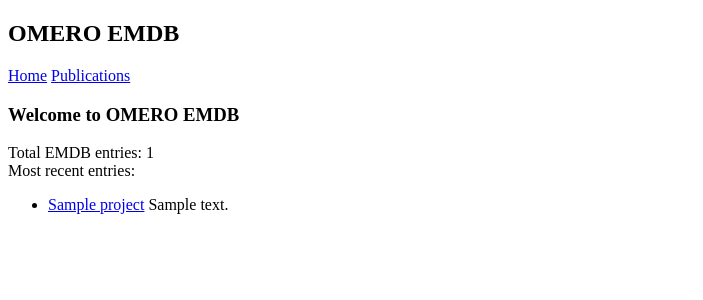
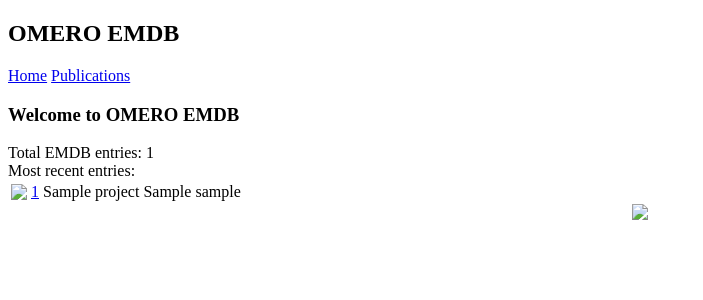
Before and after one commit to ome/webemdb, a Django app: template templates/webemdb/index.html in a window 1280 px wide. Shown: the top 300 px of the page, without its empty margins (0-703 px from the left). Run offline with Django 3.2, Linux system fonts and the light colour scheme; the template is opened without the code that fills it: most values are stand-ins (such as "Sample title", 1, 10 or a date in 2020).

Commit message:
New home page for web-emdb. Closes #2751.
git-svn-id: file:///home/svn/omero/trunk@7869 05709c45-44f0-0310-885b-81a1db45b4a6

```diff
--- a/media/webemdb/css/index.css
+++ b/media/webemdb/css/index.css
@@ -12,3 +12,9 @@
     margin-right:auto;
     width: 900px;
 }
+
+img.previewGif {
+    max-width: 75px;
+    max-height: 75px;
+    border-width: 0px;
+}
--- a/templates/webemdb/browse/resolutionByAuthor.html
+++ b/templates/webemdb/browse/resolutionByAuthor.html
@@ -22,6 +22,7 @@
             <th>entry</th>
             <th>title</th>
             <th>resolution</th>
+            <th>sample</td>
         </tr>
         </thead>
         <tbody>
@@ -36,8 +37,9 @@
                 </a>
             </td>
           <td><a href="{% url webemdb_entry r.entryId %}">{{ r.entryId }}</a></td>
-          <td>{{ r.desc }}</td>
+          <td>{{ r.title }}</td>
           <td>{{ r.resolution }}</td>
+          <td>{{ r.sample }}</td>
       </tr>
     {% endfor %}
         </tbody>
--- a/templates/webemdb/index.html
+++ b/templates/webemdb/index.html
@@ -4,6 +4,12 @@
 
 {% block link %}
 <link rel="stylesheet" href="{% url webemdb 'css/index.css' %}" type="text/css" />
+<style type="text/css">
+.randomGifs {
+    text-align:center;
+}
+</style>
+
 {% endblock %}
 
 {% block content %}
@@ -13,11 +19,22 @@
 
     Total EMDB entries: {{ entryCount }} <br>
     Most recent entries:
-    <ul>
+    <table>
         {% for p in projects %}
-          <li><a href="{% url webemdb.views.entry p.getName %}">{{ p.getName }}</a> {{ p.description }}</li>
+            <tr><td><a href="{% url webemdb.views.entry p.id %}">
+                    <img src="{% url webemdb_gif p.id %}" border='0' class="previewGif" />
+                </a></td>
+                <td><a href="{% url webemdb.views.entry p.id %}">{{ p.id }}</a> {{ p.title }} </td>
+                <td> {{ p.sample }} </td>
         {% endfor %}
-    </ul>
+    </table>
+
+    <div class="randomGifs">
+        {% for rnd in randomIds %}
+            <a href="{% url webemdb.views.entry rnd %}">
+                <img src="{% url webemdb_gif rnd %}" border='0' class="previewGif" />
+            </a>
+        {% endfor %}
     </div>
 
 {% endblock %}
--- a/urls.py
+++ b/urls.py
@@ -31,7 +31,6 @@
     url( r'^image/(?P<imageId>[0-9]+)/$', views.image, name='webemdb_image' ),
     url( r'^mapmodel/(?P<imageId>[0-9]+)/$', views.mapmodel, name='webemdb_mapmodel' ),     # uses OMERO Image-Id
     url( r'^mapmodelemdb/(?P<entryId>[0-9]+)/$', views.mapmodelemdb, name='webemdb_mapmodelemdb' ), # uses EMDB entry-Id
-    url( r'^mapmodel/(?P<imageId>[0-9]+)/(?P<entryId>[0-9]+)/$', views.mapmodel, name='webemdb_mapmodel' ), # uses both Ids!
 
     # render the image as a projection jpeg, maximum-intensity (default), mean or sum.
     url( r'^projection/(?P<imageId>[0-9]+)/$', views.projection, {"projkey": "intmax"}, name='webemdb_projection' ),
```
Also changed, not shown: templates/webemdb/data/image.html (+4 -5 lines), views.py (+20 -7 lines).
